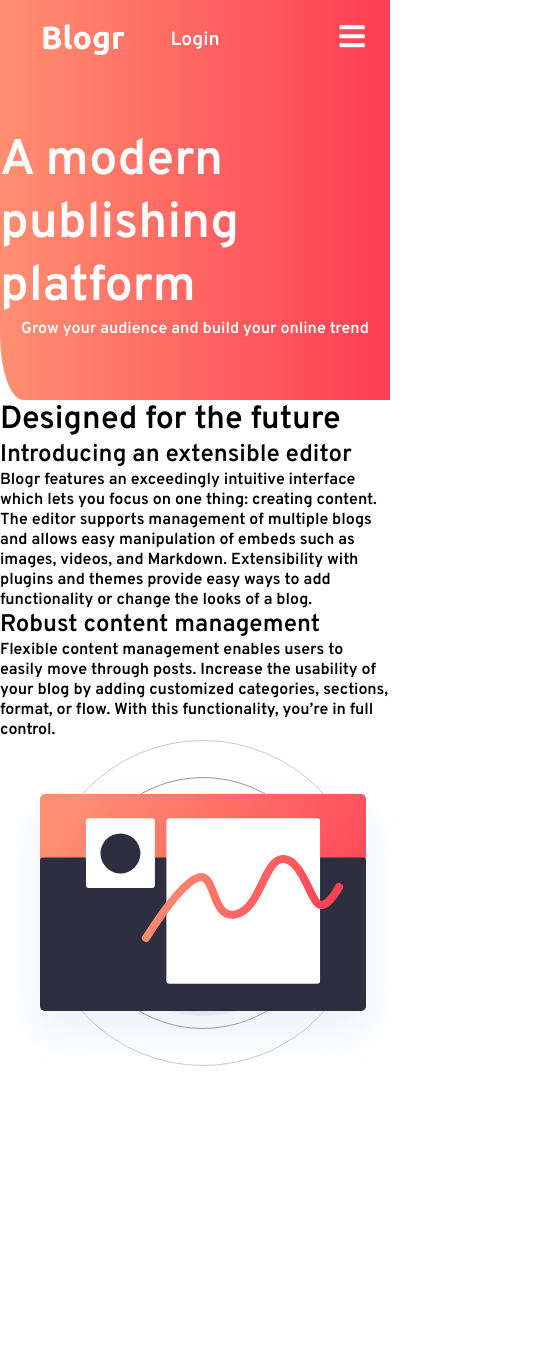
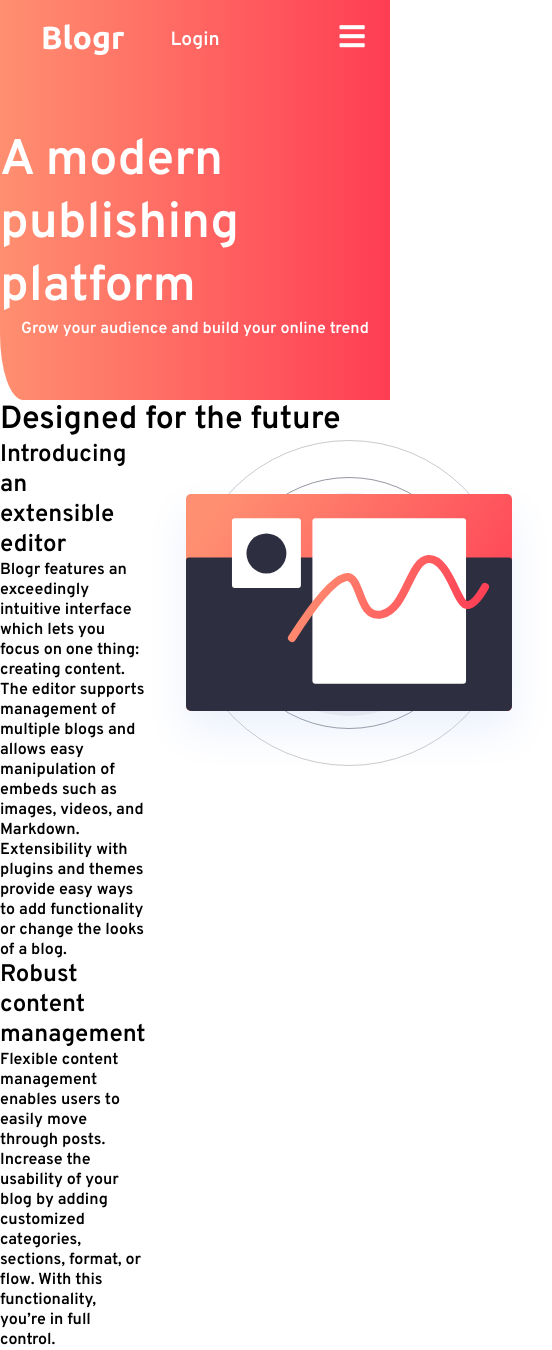
Before and after one commit to joeycrushed/blogr-landing-page, a React (Create React App) app in the folder blogr-landing-page/: page / in a window 390 px wide. Shown: the whole page, 552 px wide, since content can reach past the window. Before the commit the page ends 1077 px from the top, so only its background shows below. Built offline with nearby package versions, Linux system fonts and the light colour scheme; the HTML template or start-up script is replaced by a standard one.

Commit message:
add mobile image and text content to introduction components

```diff
--- a/blogr-landing-page/src/components/Introduction.css
+++ b/blogr-landing-page/src/components/Introduction.css
@@ -0,0 +1,3 @@
+.intro-items {
+    display: flex;
+}
--- a/blogr-landing-page/src/components/Introduction.js
+++ b/blogr-landing-page/src/components/Introduction.js
@@ -1,12 +1,13 @@
 import React from 'react'
 import mobile from '../images/mobile.svg'
+import './Introduction.css'
 
 
 function Introduction() {
     return (
         <div>
             <h1>Designed for the future</h1>
-            <div>
+            <div className="intro-items">
                 <div>
                     <h2>Introducing an extensible editor</h2>
                     <p> Blogr features an exceedingly intuitive interface which lets you focus on one thing: creating content.
```
